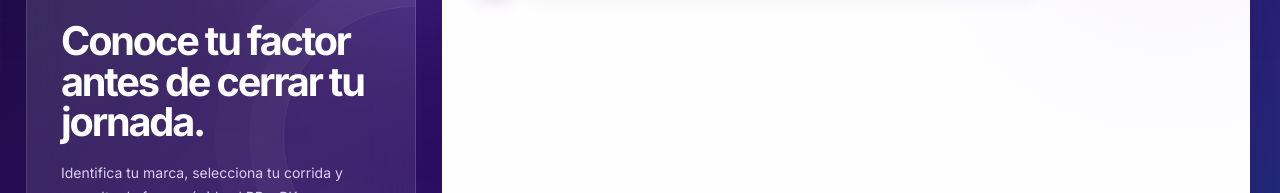
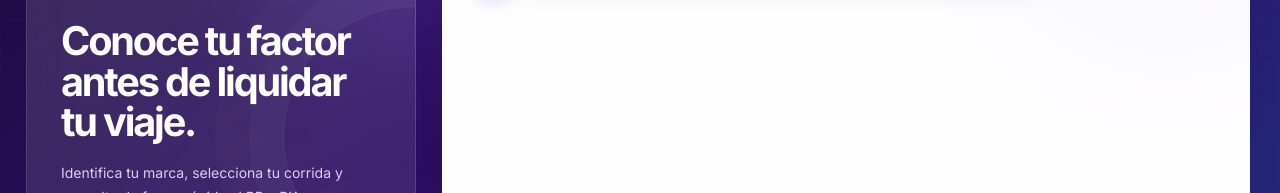
Before and after one commit to mobilityado/FIK, a plain HTML site: page index.html in a window 1280 px wide. Shown: the part 232-425 px from the top of the page. Drawn offline with Linux system fonts and the light colour scheme.

Commit message:
Update index.html

```diff
--- a/index.html
+++ b/index.html
@@ -36,7 +36,7 @@
 
         <div class="hero-copy">
           <span class="hero-badge"><i></i> PP · PK por corrida</span>
-          <h2>Conoce tu factor antes de cerrar tu jornada.</h2>
+          <h2>Conoce tu factor antes de liquidar tu viaje.</h2>
           <p>Identifica tu marca, selecciona tu corrida y consulta de forma rápida el PP y PK correspondiente a tu ingreso sin IVA.</p>
         </div>
       </div>
```
